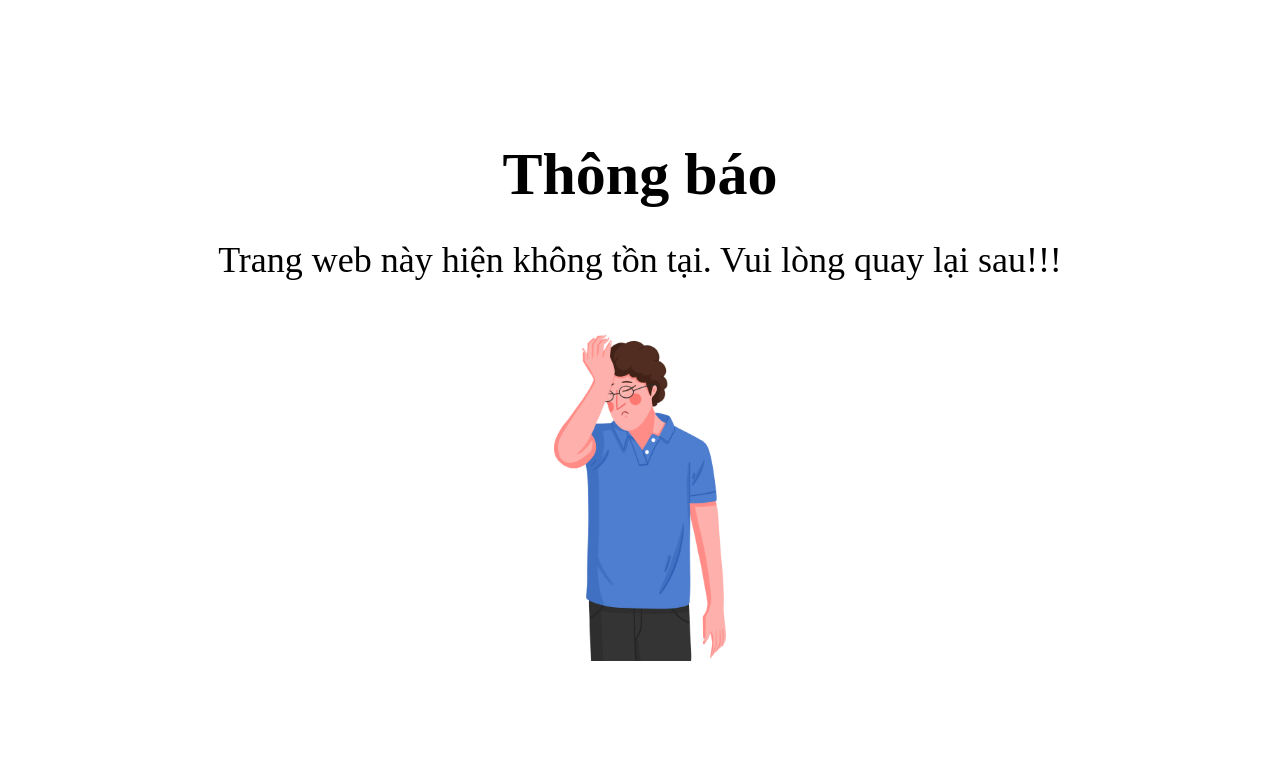
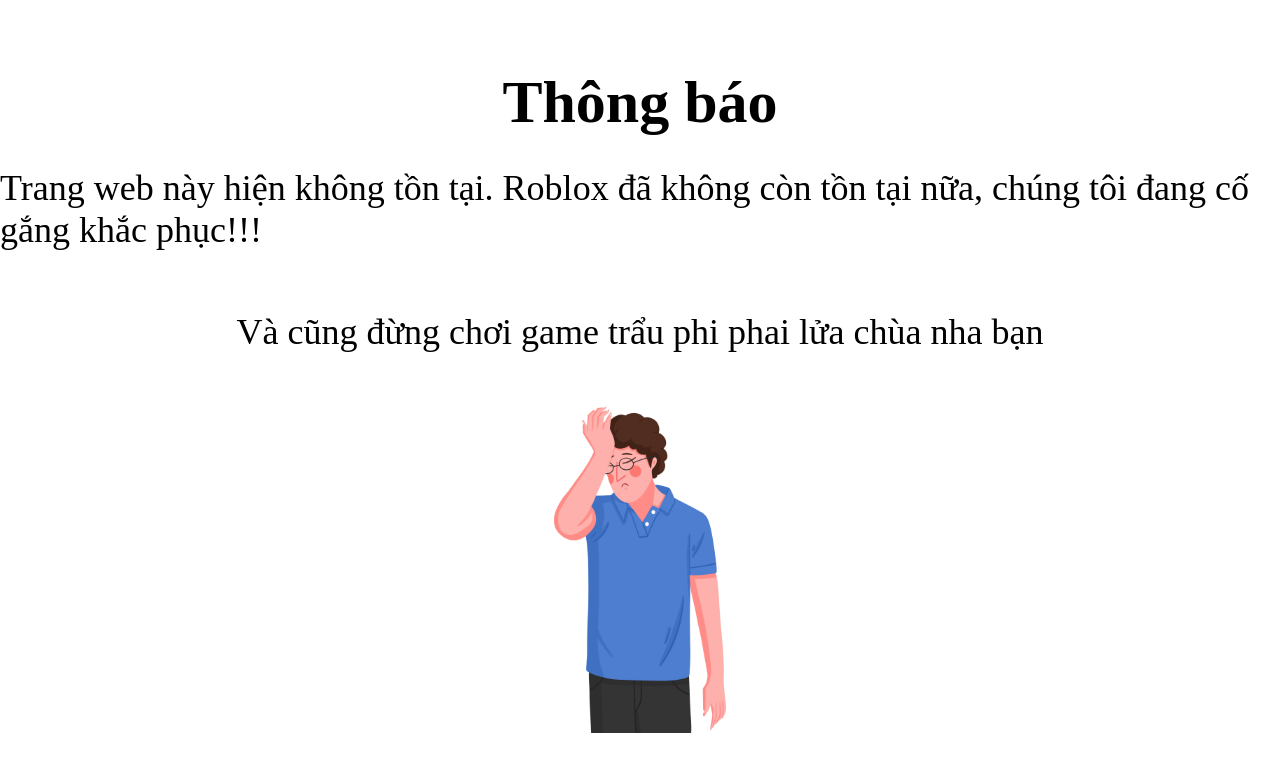
Before and after one commit to MarkLeoo/blocksite, a plain HTML site: page index.html in a window 1280 px wide. Drawn offline with Linux system fonts and the light colour scheme.

Commit message:
fix text twice

```diff
--- a/index.html
+++ b/index.html
@@ -11,8 +11,9 @@
 
 <body>
     <h3>Thông báo</h3>
-    <p>Trang web này hiện không tồn tại. Vui lòng quay lại sau!!!</p>
-    <img src="./img/disappointed.png" alt="">
+    <p>Trang web này hiện không tồn tại. Roblox đã không còn tồn tại nữa, chúng tôi đang cố gắng khắc phục!!!</p>
+    <p>Và cũng đừng chơi game trẩu phi phai lửa chùa nha bạn</p>
+    <img src="./img/disappointed.png" alt="disappointed">
 </body>
 
 </html>
```
